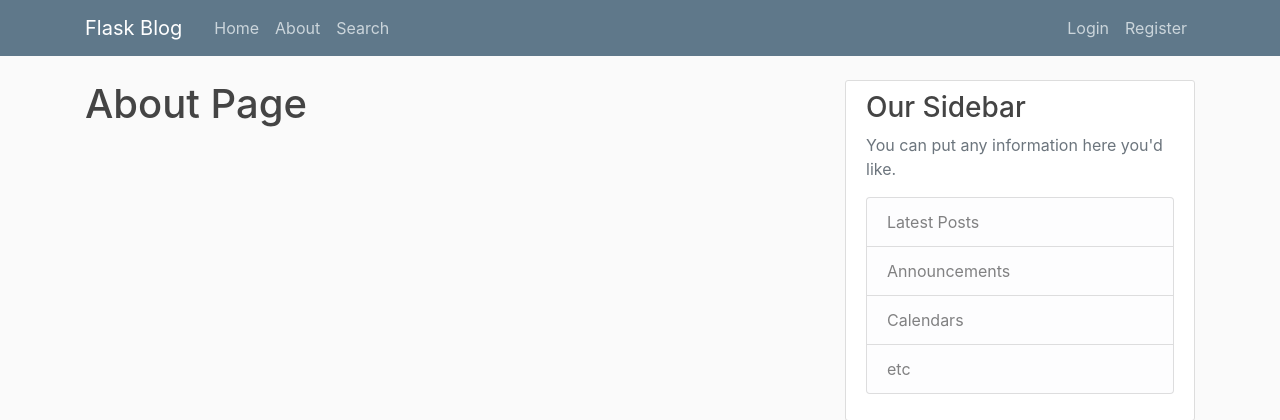
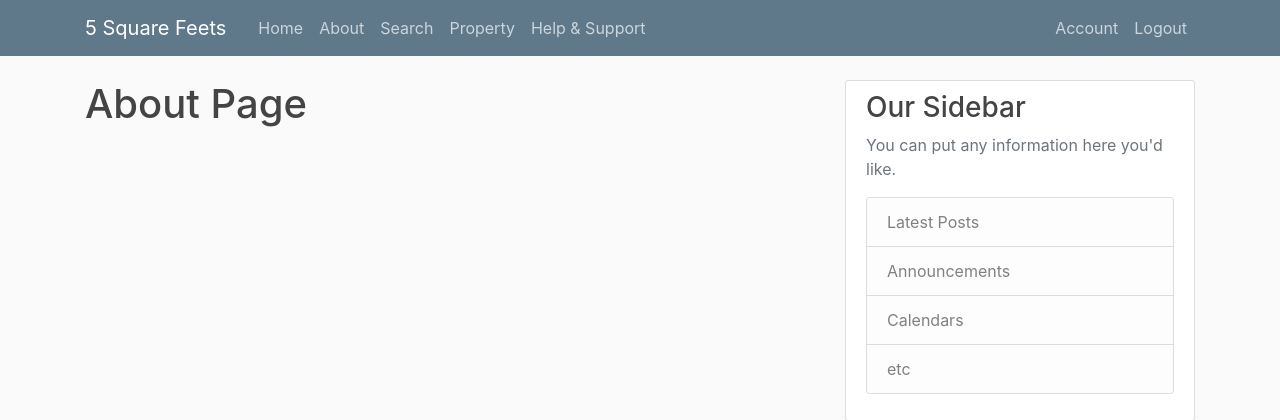
Before and after one commit to Theoneman04/5_SQUARE_FEETS, a Flask app: page /about in a window 1280 px wide. Shown: the top 420 px of the page. Run offline with Flask 3, Linux system fonts and the light colour scheme; a user stored in the database is signed in.

Commit message:
Fourth commit- Navigation bar updated

```diff
--- a/fivesquarefeets/routes.py
+++ b/fivesquarefeets/routes.py
@@ -11,7 +11,7 @@ posts=[
             'author': 'Anjana',
             'title': 'Blog Post',
             'content': 'first post content',
-            'date_posted': 'Apwril 21,2018'
+            'date_posted': 'April 21,2018'
         },
         {
         'author': 'Jane Doe',
--- a/fivesquarefeets/templates/layout.html
+++ b/fivesquarefeets/templates/layout.html
@@ -11,16 +11,16 @@
       <link rel="stylesheet" type="text/css" href="{{url_for('static', filename='main.css')}}">
 
       {% if title %}
-      <title>Flask Blog- {{title}}</title>
+      <title>5 square feets- {{title}}</title>
       {% else %}
-          <title>Flask Blog</title>
+          <title>5 square feets</title>
       {% endif %}
   </head>
   <body>
       <header class="site-header">
           <nav class="navbar navbar-expand-md navbar-dark bg-steel fixed-top">
             <div class="container">
-              <a class="navbar-brand mr-4" href="/">Flask Blog</a>
+              <a class="navbar-brand mr-4" href="/">5 Square Feets</a>
               <button class="navbar-toggler" type="button" data-toggle="collapse" data-target="#navbarToggle" aria-controls="navbarToggle" aria-expanded="false" aria-label="Toggle navigation">
                 <span class="navbar-toggler-icon"></span>
               </button>
@@ -29,12 +29,19 @@
                   <a class="nav-item nav-link" href="{{ url_for('home') }}">Home</a>
                   <a class="nav-item nav-link" href="{{ url_for('about') }}">About</a>
                   <a class="nav-item nav-link" href="{{ url_for('about') }}">Search</a>
+                  <a class="nav-item nav-link" href="{{ url_for('about') }}">Property</a>
+                  <a class="nav-item nav-link" href="{{ url_for('about') }}">Help & Support</a>
+
                 </div>
                 <!-- Navbar Right Side -->
                 <div class="navbar-nav">
-                  <a class="nav-item nav-link" href="{{url_for('login')}}">Login</a>
-                  <a class="nav-item nav-link" href="{{url_for('register')}}">Register</a>
-                </div>
+                  {% if current_user.is_authenticated %}
+                    <a class="nav-item nav-link" href="{{url_for('account')}}">Account</a>
+                    <a class="nav-item nav-link" href="{{url_for('logout')}}">Logout</a>
+                  {% else %}
+                    <a class="nav-item nav-link" href="{{url_for('login')}}">Login</a>
+                    <a class="nav-item nav-link" href="{{url_for('register')}}">Register</a>
+                  {% endif %}
               </div>
             </div>
           </nav>
```
Also changed, not shown: fivesquarefeets/site.db.
